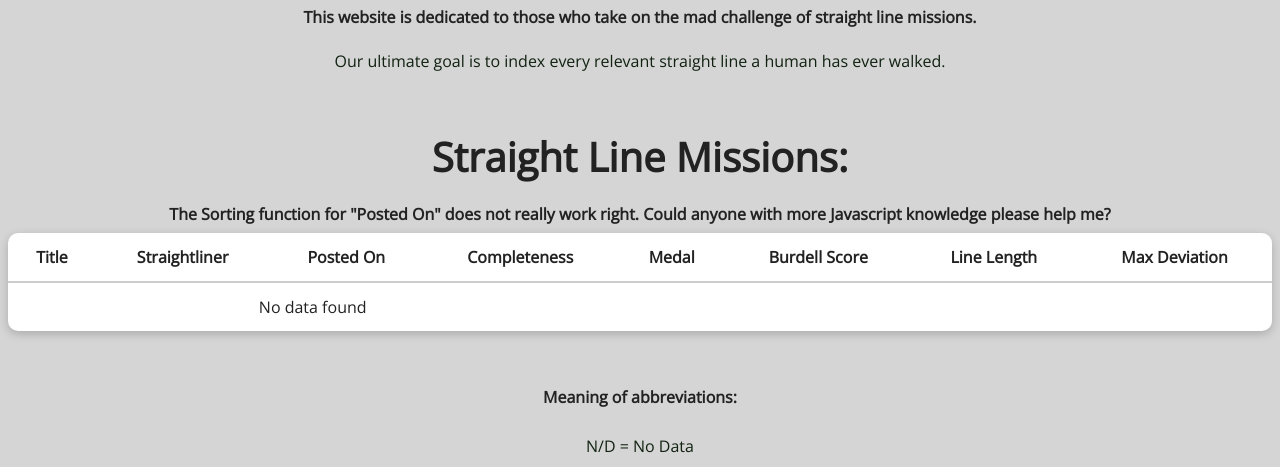
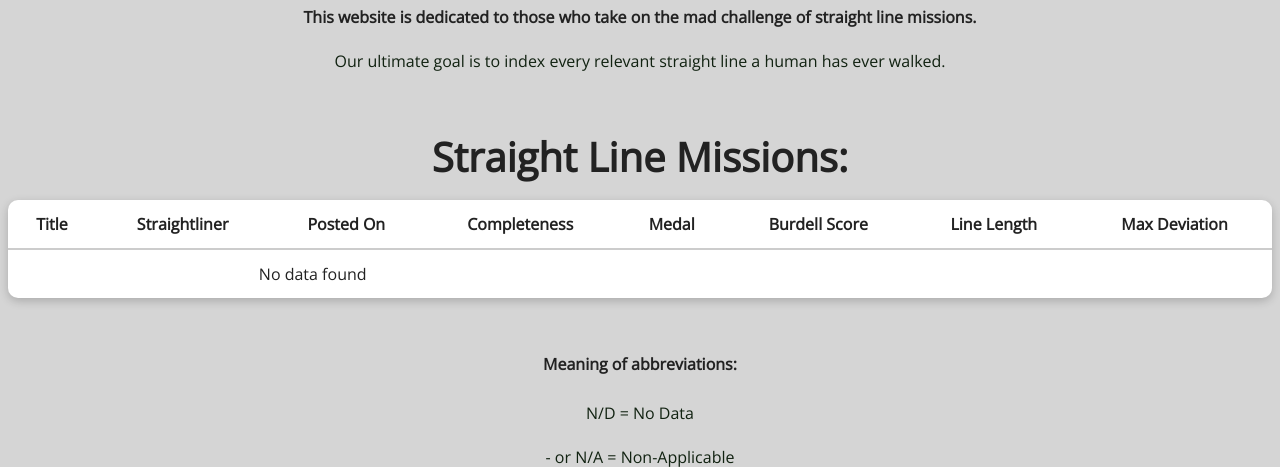
Before and after one commit to SamKry/straightlinewiki, a PHP site: page / in a window 1280 px wide. Shown: the part 214-681 px from the top of the page. Run offline with PHP 8.4, Linux system fonts and the light colour scheme; data that the repository does not hold is empty.

Commit message:
updated notes

```diff
--- a/index.php
+++ b/index.php
@@ -48,7 +48,6 @@
   <hr>
 
     <h1>Straight Line Missions:</h1>
-	<b>The Sorting function for "Posted On" does not really work right. Could anyone with more Javascript knowledge please help me?</b>
 
     <table class="container">
 		<tr>
@@ -208,9 +207,6 @@ error_reporting(E_ALL);
 	  <b>Adding more Lines</b>
 	  <p>There are always more people posting Straight Line Missions on YouTube.<br>I am going to try watching everything I find...</p>
 	  <hr>
-	  <b>Fixing the sorting</b>
-	  <p>Right now, the sorting function is not working properly for the date column.<br>If anyone reading this has more experience with JavaScript and/or more free time, please feel free to help me with this!</p>
-	  <hr>
 	  <b>Creating a detail section for every mission</b>
 	  <p>Some missions have important details about them that is not displayed in the table.<br>I want to make a section where I can paste more info about every mission, maybe even including a map.<br>This section should also contain a comment section where people can talk about the mission.</p>
     <hr>
```
